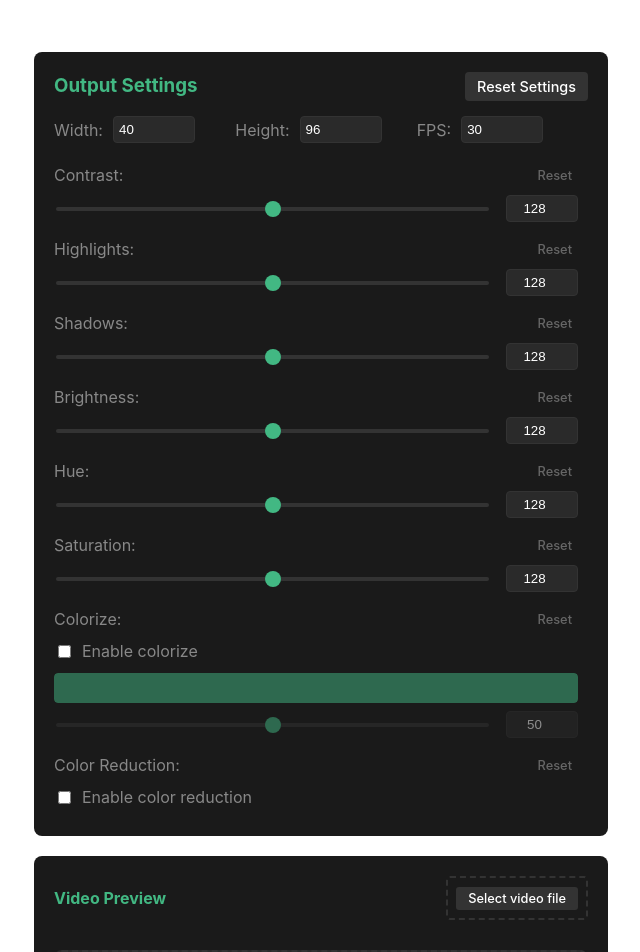
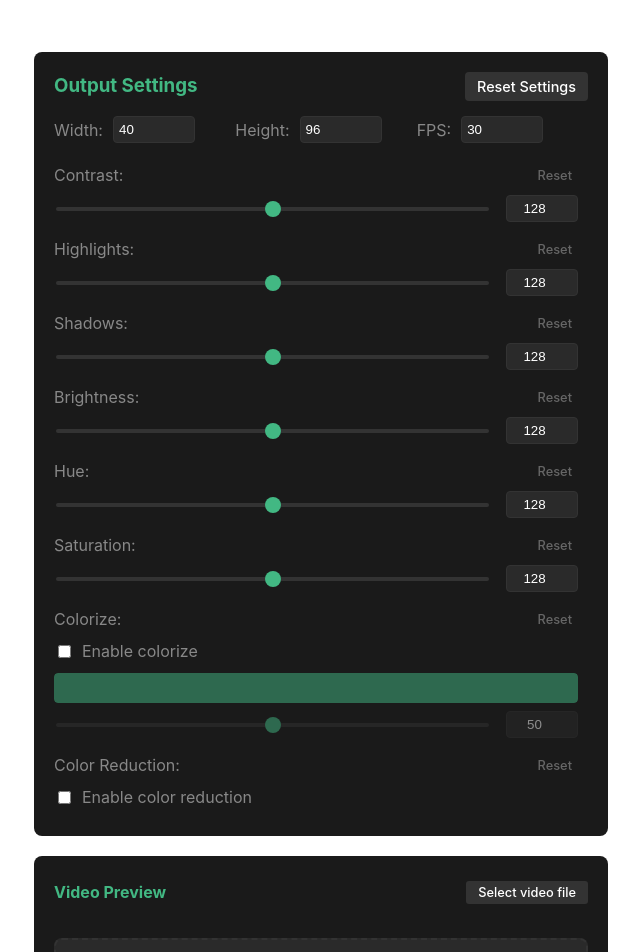
Before and after one commit to blastromen-labs/video-converter, a Vue app: page / in a window 1280 px wide. Shown: the top 952 px of the page, without its empty margins (319-959 px from the left). Built offline with nearby package versions, Linux system fonts and the light colour scheme.

Commit message:
fix drag and drop zone

```diff
--- a/src/components/VideoToBinaryConverter.vue
+++ b/src/components/VideoToBinaryConverter.vue
@@ -975,16 +975,15 @@ const processPixel = (r, g, b) => {
       </div>
     </div>
 
-    <div class="preview-section">
+    <div
+      class="preview-section"
+      @drop="handleDrop"
+      @dragover="preventDefault"
+      @dragenter="preventDefault"
+    >
       <div class="preview-header">
         <h4>Video Preview</h4>
-        <div
-          class="preview-actions drop-zone"
-          ref="dropZone"
-          @drop="handleDrop"
-          @dragover="preventDefault"
-          @dragenter="preventDefault"
-        >
+        <div class="preview-actions">
           <span v-if="isConverting" class="converting-status">Converting...</span>
           <div v-if="convertedFile && !isConverting" class="button-group">
             <a :href="convertedFile" :download="fileName" class="download-btn">
@@ -1016,7 +1015,6 @@ const processPixel = (r, g, b) => {
         </div>
       </div>
 
-      <!-- Add file input here, outside of the buttons but still in the preview section -->
       <input
         ref="fileInput"
         type="file"
@@ -1075,30 +1073,47 @@ const processPixel = (r, g, b) => {
 
 <style scoped>
 .drop-zone {
-  border: 2px dashed #333;
-  border-radius: 4px;
-  padding: 4px 8px;
+  display: none;
+}
+
+.preview-section {
+  position: sticky;
+  top: 20px;
+  display: flex;
+  flex-direction: column;
+  gap: 20px;
+  height: fit-content;
+  background: #1a1a1a;
+  padding: 20px;
+  border-radius: 8px;
   transition: all 0.2s;
 }
 
-.drop-zone:hover {
+.preview-section:hover {
   border-color: #42b883;
-  background: rgba(66, 184, 131, 0.1);
-}
-
-.drop-message, .select-btn {
-  display: none;
-}
-
-.converting {
-  display: none;
-}
-
-.download-btn, .reset-btn {
-  padding: 10px 20px;
-  border-radius: 4px;
-  cursor: pointer;
-  font-weight: bold;
+  background: rgba(26, 26, 26, 0.95);
+  box-shadow: 0 0 0 2px rgba(66, 184, 131, 0.3);
+}
+
+.preview-actions {
+  display: flex;
+  align-items: center;
+  gap: 10px;
+  min-height: 32px;
+}
+
+.preview-actions .button-group {
+  display: flex;
+  gap: 8px;
+}
+
+.preview-actions .button-group > * {
+  padding: 4px 12px;
+  font-size: 0.8em;
+  border-radius: 3px;
+  font-weight: 500;
+  white-space: nowrap;
+  min-width: 80px;
 }
 
 .download-btn {
@@ -1108,12 +1123,13 @@ const processPixel = (r, g, b) => {
 }
 
 .reset-btn {
-  background-color: #666;
+  background-color: #333;
   color: white;
   border: none;
 }
 
-.download-btn:hover, .reset-btn:hover {
+.download-btn:hover,
+.reset-btn:hover {
   opacity: 0.9;
 }
 
@@ -1157,18 +1173,6 @@ const processPixel = (r, g, b) => {
   gap: 20px;
 }
 
-.preview-section {
-  position: sticky;
-  top: 20px;
-  display: flex;
-  flex-direction: column;
-  gap: 20px;
-  height: fit-content;
-  background: #1a1a1a;
-  padding: 20px;
-  border-radius: 8px;
-}
-
 .preview-section h4 {
   margin: 0 0 10px 0;
   color: #42b883;
```
